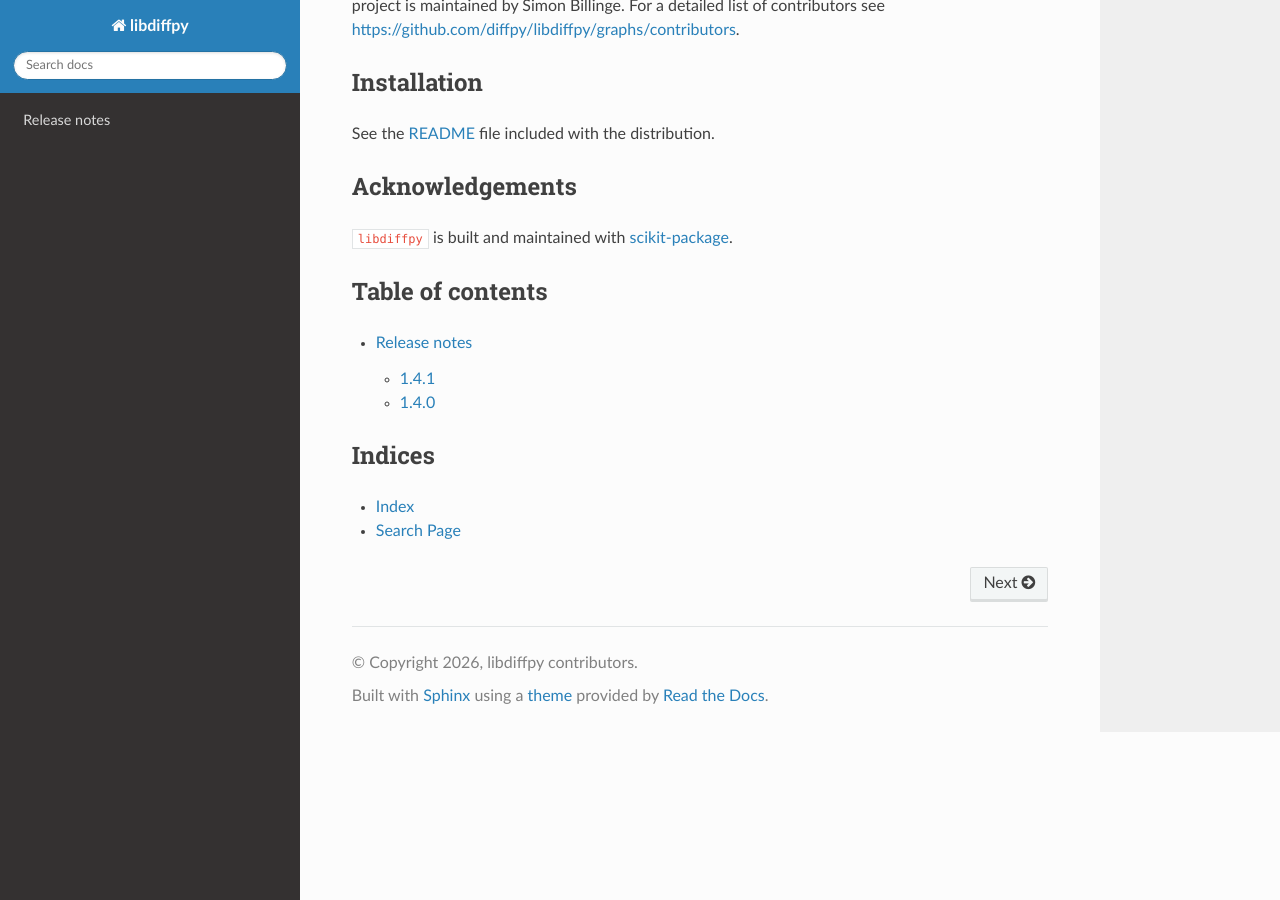
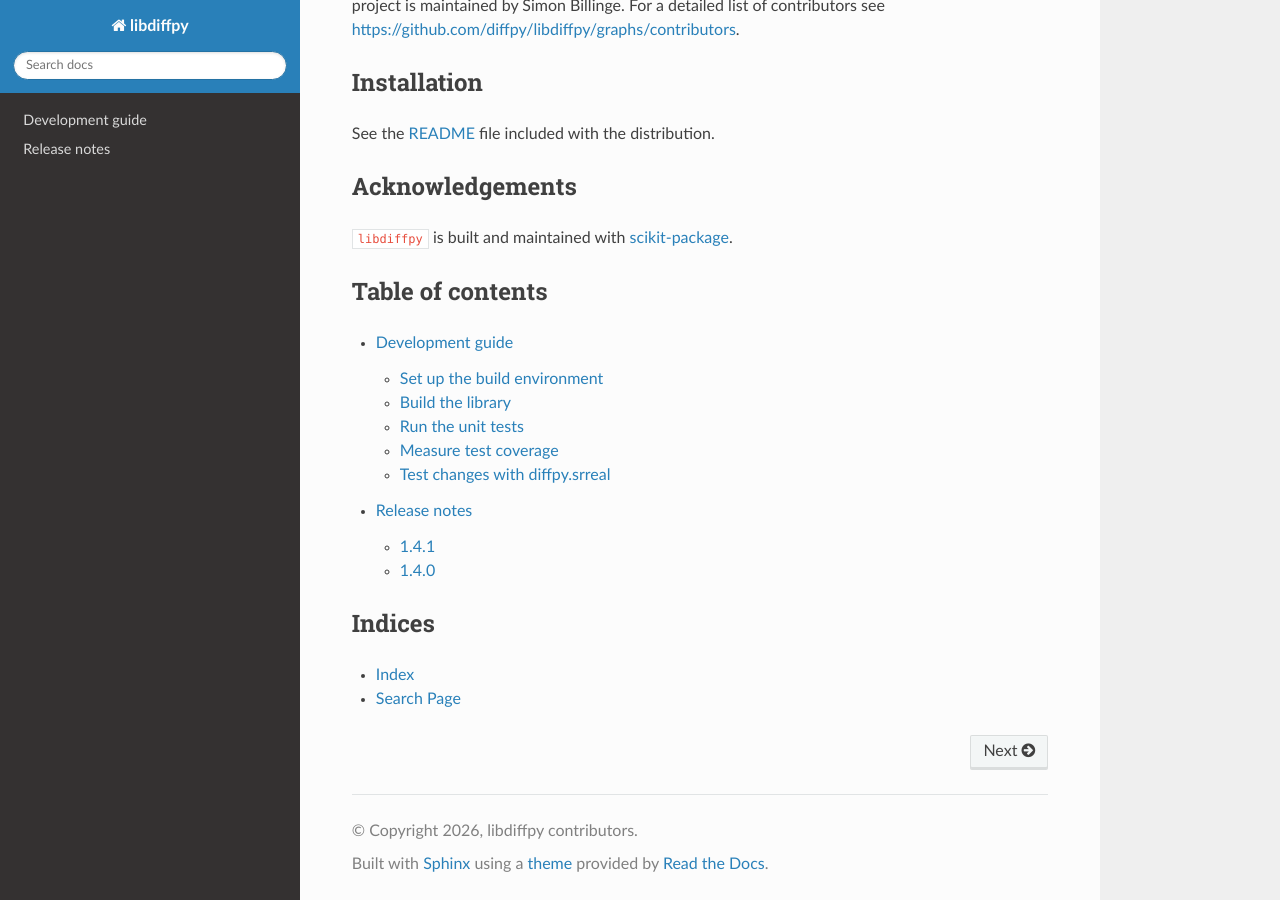
Before and after one commit to diffpy/libdiffpy, a Sphinx documentation site: the page built from docs/source/index.rst, in a window 1280 px wide and 900 px high, scrolled down 728 px. Built offline with Sphinx 7.4.7 and the Read the Docs theme 3.1.0, drawn with Linux system fonts in a browser that asks for light colours; pages that are not in the unit, such as notebooks, are missing from menus; the version number could not be read and is left out.

Commit message:
doc: rm unused import from docs.txt and other minor doc changes

```diff
--- a/docs/source/conf.py
+++ b/docs/source/conf.py
@@ -305,7 +305,7 @@ texinfo_documents = [
         "libdiffpy Documentation",
         ab_authors,
         "libdiffpy",
-        "One line description of project.",
+        "DiffPy C++ library for calculation of PDF and other real-space quantities",  # noqa: E501
         "Miscellaneous",
     ),
 ]
--- a/docs/source/index.rst
+++ b/docs/source/index.rst
@@ -54,6 +54,7 @@ Table of contents
 .. toctree::
    :maxdepth: 2
 
+   development
    release
    license
 
```
Also changed, not shown: 1 other file.
